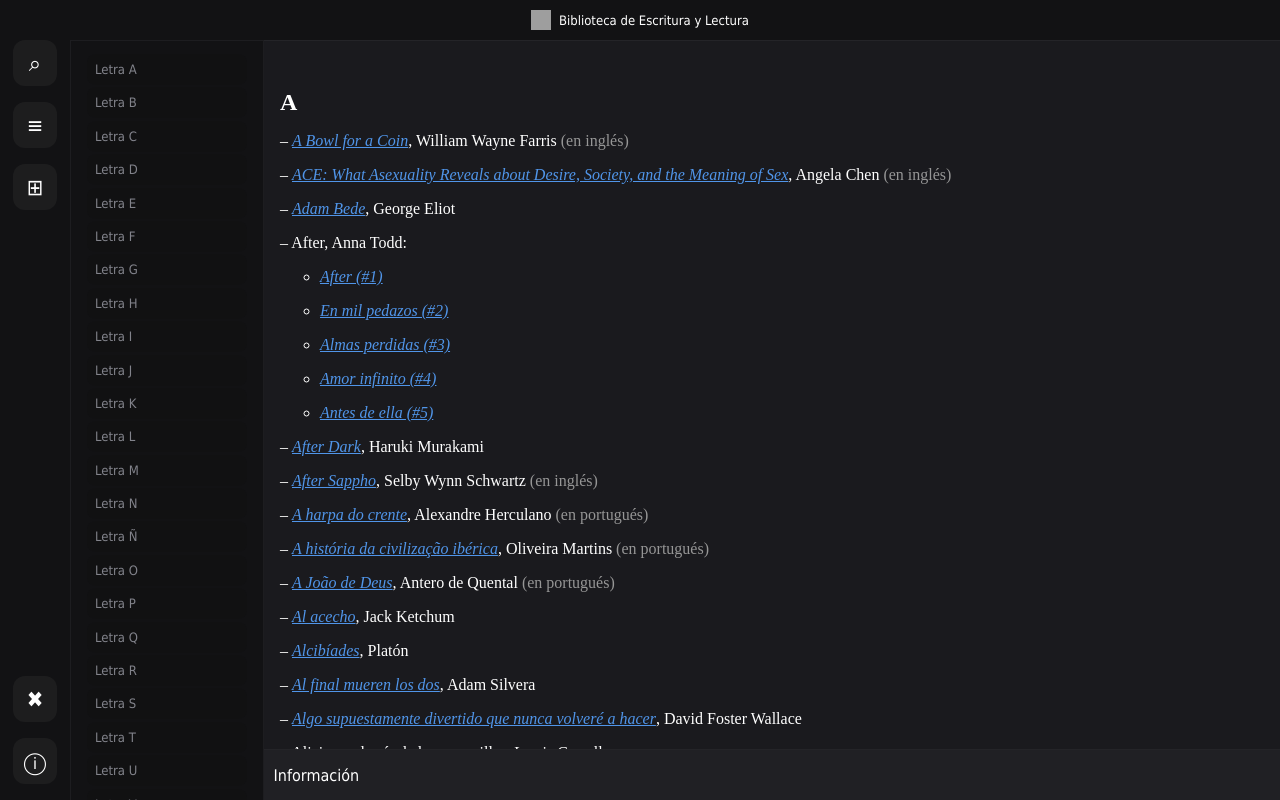
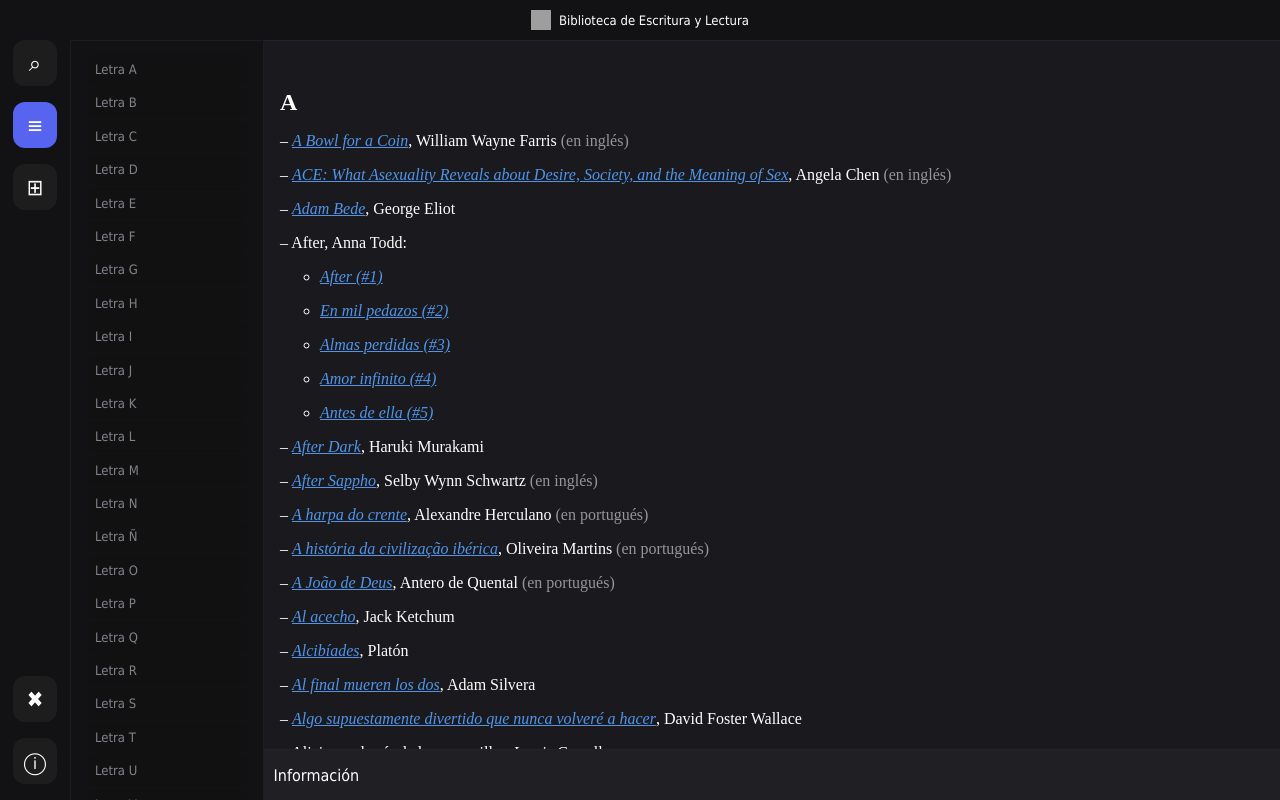
Before and after one commit to EscrituraYLectura/biblioteca, a Next.js app: page /indices in a window 1280 px wide. Built offline with nearby package versions, Linux system fonts and the light colour scheme; grey boxes are pictures that could not be loaded; a web font is replaced by a local one.

Commit message:
Maintain button active when in page

```diff
--- a/components/Navbar.tsx
+++ b/components/Navbar.tsx
@@ -1,7 +1,7 @@
 'use client';
 
 import { useState } from 'react';
-import { useRouter } from 'next/navigation';
+import { useRouter, usePathname } from 'next/navigation';
 import Popup from '@/components/Popup'
 
 export default function NavBar() {
@@ -13,13 +13,15 @@ export default function NavBar() {
 
     const [mostrarPopup, setMostrarPopup] = useState(false);
 
+    const pathname = usePathname();
+
     return (
         <nav className="navbar">
             <div className="navbar-pages">
                 <ul>
-                    <li onClick={() => irAPagina('/buscador')}>⌕</li>
-                    <li onClick={() => irAPagina('/indices')}>≡</li>
-                    <li onClick={() => irAPagina('/estadisticas')}>⊞</li>
+                    <li onClick={() => irAPagina('/buscador')} className={pathname.startsWith('/buscador') ? 'pagina-activa' : ''}>⌕</li>
+                    <li onClick={() => irAPagina('/indices')} className={pathname.startsWith('/indices') ? 'pagina-activa' : ''}>≡</li>
+                    <li onClick={() => irAPagina('/estadisticas')} className={pathname.startsWith('/estadisticas') ? 'pagina-activa' : ''}>⊞</li>
                 </ul>
             </div>
             <div className="navbar-info">
--- a/styles/global.scss
+++ b/styles/global.scss
@@ -72,6 +72,10 @@ a {
             &:hover {
                 background-color: #5764f0;
             }
+        }
+
+        li.pagina-activa {
+            background-color: #5764f0;
         }
 
         .navbar-report {
```
